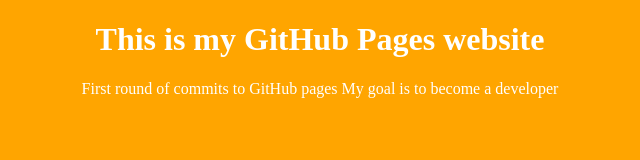
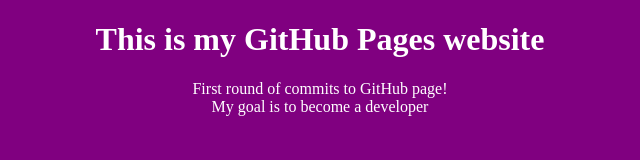
Before and after one commit to chanceyhill/chanceyhill.github.io, a plain HTML site: page index.html in a window 1280 px wide. Shown: the whole page, without its empty margins (320-960 px from the left). Drawn offline with Linux system fonts and the light colour scheme.

Commit message:
spelling correction

```diff
--- a/index.html
+++ b/index.html
@@ -5,7 +5,7 @@
         <style>
             body {
                 color: white;
-                background-color: orange;
+                background-color: purple;
                 text-align: center;
             }
         </style>
@@ -13,7 +13,9 @@
     <body>
         <h1>This is my GitHub Pages website</h1>
         <div>
-            First round of commits to GitHub pages
+            First round of commits to GitHub page!
+        </div>
+        <div>
             My goal is to become a developer
         </div>
     </body>
```
